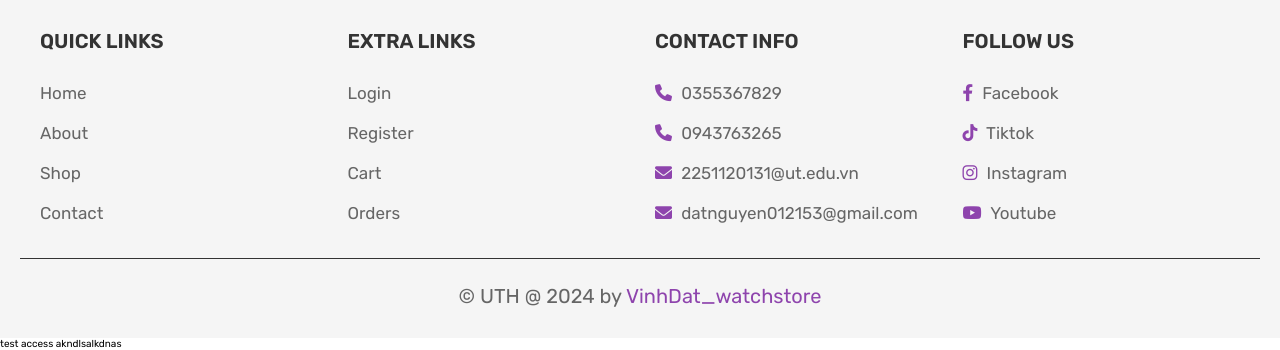
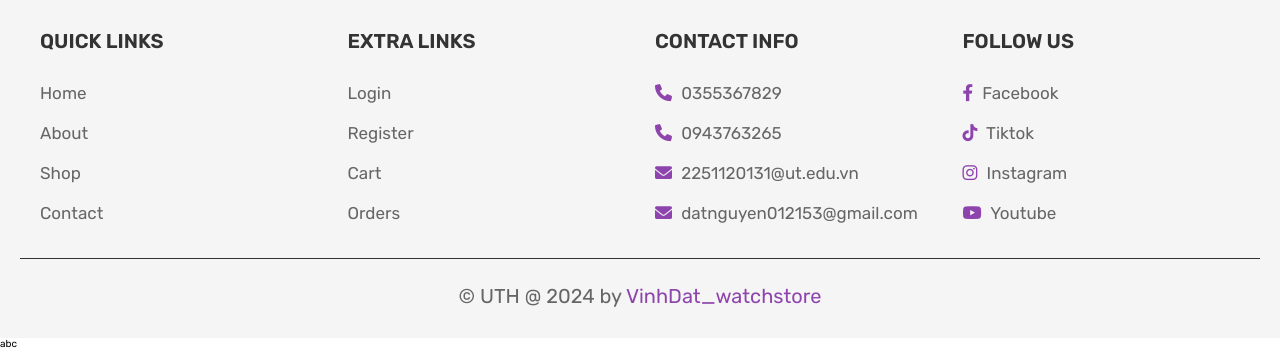
Before and after one commit to Vinhpc123/laptrinhweb, a PHP site: page /about.php in a window 1280 px wide. Shown: the part 2405-2755 px from the top of the page. Run offline with PHP 8.4, Linux system fonts and the light colour scheme; the visitor is signed in with stand-in values (Sample User, id 1); data that the repository does not hold is empty.

Commit message:
Update about.php
asdadsa

```diff
--- a/project/about.php
+++ b/project/about.php
@@ -242,5 +242,5 @@ if (!isset($user_id)) {
     <script src="js/script.js"></script>
 
 </body>
-test access akndlsalkdnas
+abc
 </html>
```
